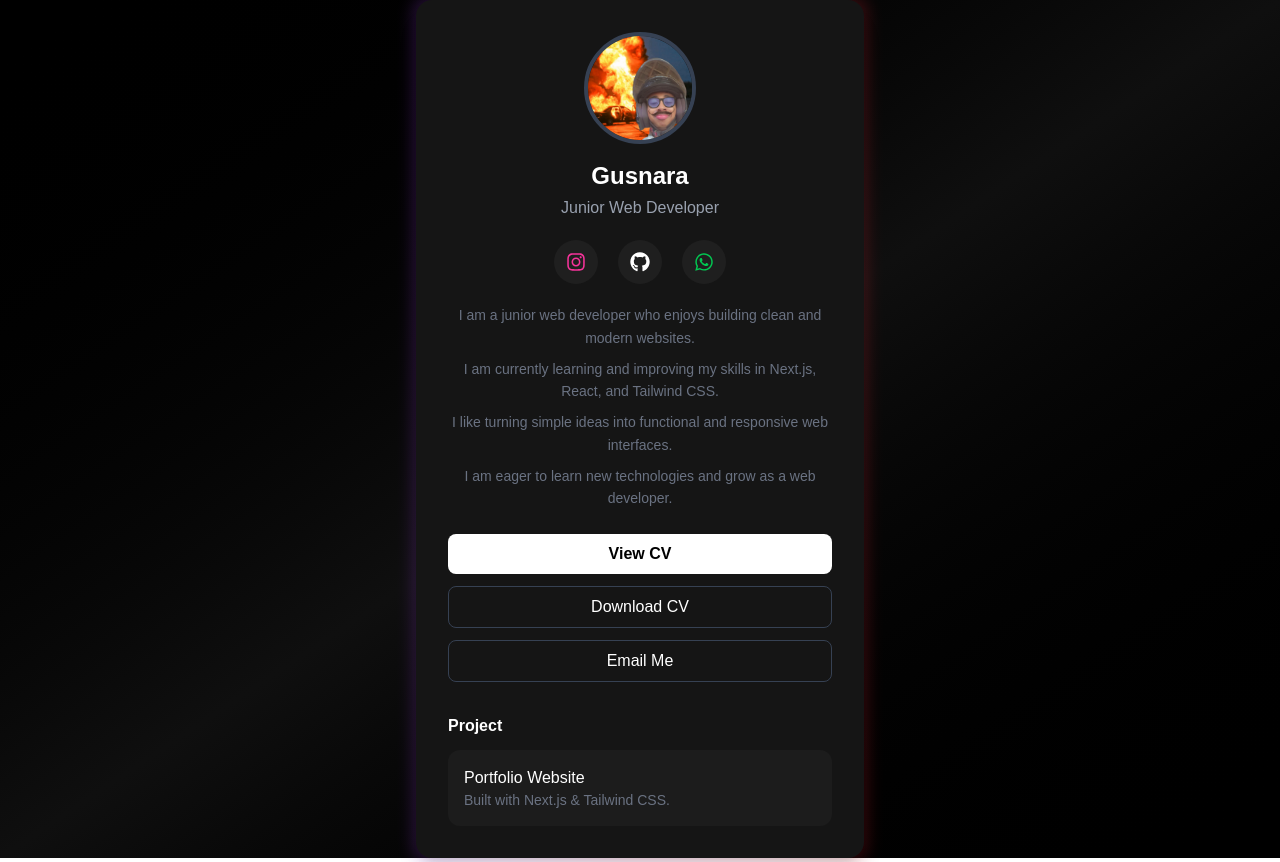
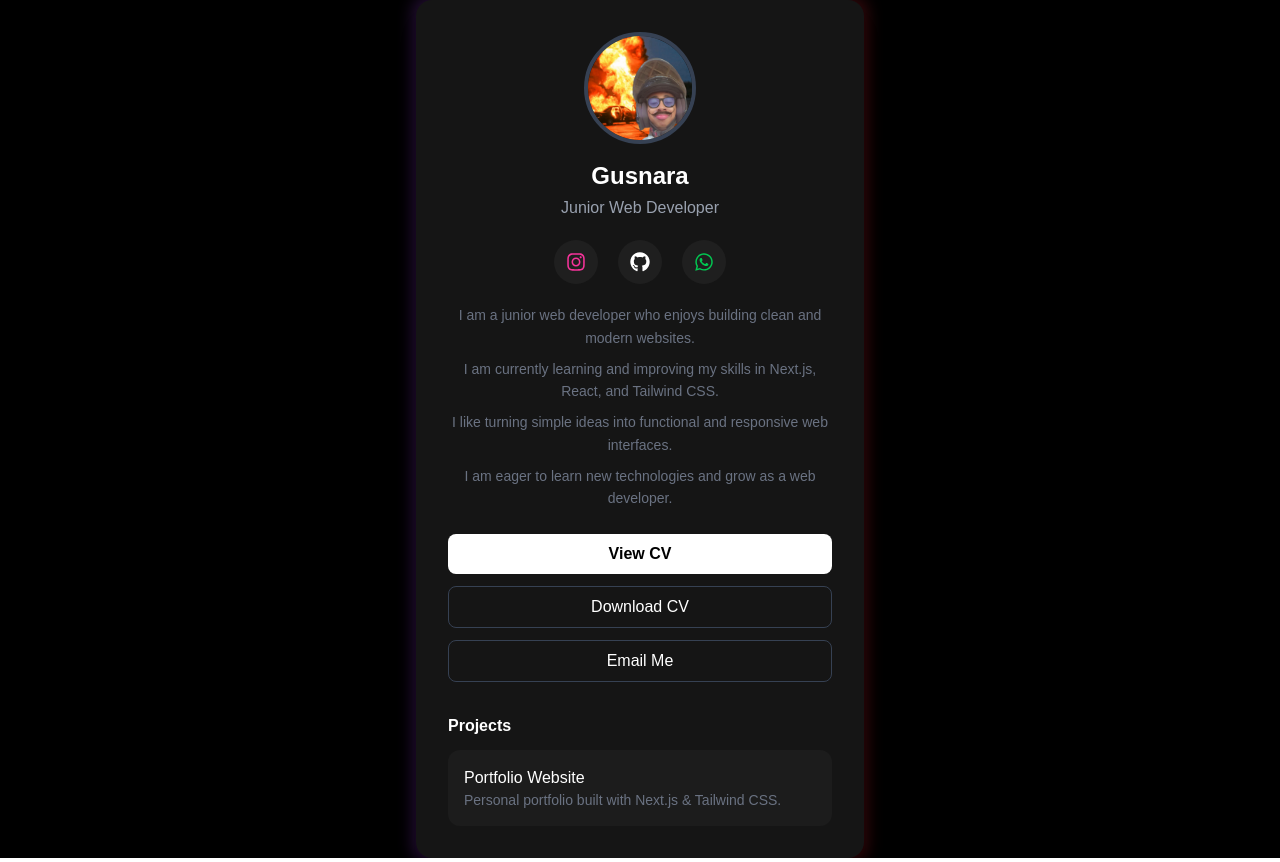
Before and after one commit to GUSNARA66/cv-portfolio, a Next.js app: page / in a window 1280 px wide. Built offline with nearby package versions, Linux system fonts and the light colour scheme.

Commit message:
smooth animation final

```diff
--- a/app/page.jsx
+++ b/app/page.jsx
@@ -1,14 +1,17 @@
 "use client";
 
+import { useState } from "react";
 import { motion } from "framer-motion";
 import { FaInstagram, FaGithub, FaWhatsapp } from "react-icons/fa";
 
-/* ANIMATION SETTING */
 const container = {
   hidden: { opacity: 0 },
   show: {
     opacity: 1,
-    transition: { staggerChildren: 0.15 },
+    transition: {
+      staggerChildren: 0.2,
+      delayChildren: 0.2,
+    },
   },
 };
 
@@ -17,16 +20,36 @@ const item = {
   show: {
     opacity: 1,
     y: 0,
-    transition: { duration: 0.5, ease: "easeOut" },
+    transition: { duration: 0.6, ease: "easeOut" },
   },
 };
 
 export default function Home() {
+  const [pos, setPos] = useState({ x: 50, y: 50 });
+
   return (
-    <main className="min-h-screen bg-gradient-to-br from-black via-[#0f0f0f] to-black flex items-center justify-center px-4">
+    <main
+      onMouseMove={(e) =>
+        setPos({
+          x: (e.clientX / window.innerWidth) * 100,
+          y: (e.clientY / window.innerHeight) * 100,
+        })
+      }
+      className="min-h-screen bg-black flex items-center justify-center px-4 relative overflow-hidden"
+    >
+      {/* FOLLOW GLOW */}
+      <div
+        className="absolute w-96 h-96 rounded-full blur-3xl opacity-20 pointer-events-none transition-all duration-300"
+        style={{
+          background: "radial-gradient(circle, #ec4899, transparent 60%)",
+          left: `${pos.x}%`,
+          top: `${pos.y}%`,
+          transform: "translate(-50%, -50%)",
+        }}
+      />
+
       <div className="relative w-full max-w-md">
-
-        {/* GLOW */}
+        {/* CARD GLOW */}
         <div className="absolute -inset-1 rounded-2xl bg-gradient-to-r from-purple-500 via-pink-500 to-red-500 opacity-20 blur"></div>
 
         <motion.div
@@ -35,7 +58,6 @@ export default function Home() {
           animate="show"
           className="relative bg-[#151515] rounded-2xl p-8 text-center shadow-xl"
         >
-
           {/* FOTO */}
           <motion.img
             variants={item}
@@ -54,7 +76,7 @@ export default function Home() {
             Junior Web Developer
           </motion.p>
 
-          {/* SOSIAL ICON */}
+          {/* SOSIAL */}
           <motion.div variants={item} className="flex justify-center gap-5 mt-5">
             <a
               href="https://instagram.com/gussnarraa_"
@@ -81,12 +103,20 @@ export default function Home() {
             </a>
           </motion.div>
 
-          {/* ABOUT ME */}
-          <motion.div variants={item} className="text-gray-500 text-sm mt-5 leading-relaxed space-y-2">
-            <p>I am a junior web developer who enjoys building clean and modern websites.</p>
-            <p>I am currently learning and improving my skills in Next.js, React, and Tailwind CSS.</p>
-            <p>I like turning simple ideas into functional and responsive web interfaces.</p>
-            <p>I am eager to learn new technologies and grow as a web developer.</p>
+          {/* ABOUT */}
+          <motion.div variants={container} className="text-gray-500 text-sm mt-5 space-y-2 leading-relaxed">
+            <motion.p variants={item}>
+              I am a junior web developer who enjoys building clean and modern websites.
+            </motion.p>
+            <motion.p variants={item}>
+              I am currently learning and improving my skills in Next.js, React, and Tailwind CSS.
+            </motion.p>
+            <motion.p variants={item}>
+              I like turning simple ideas into functional and responsive web interfaces.
+            </motion.p>
+            <motion.p variants={item}>
+              I am eager to learn new technologies and grow as a web developer.
+            </motion.p>
           </motion.div>
 
           {/* BUTTON */}
@@ -117,8 +147,7 @@ export default function Home() {
 
           {/* PROJECT */}
           <motion.div variants={item} className="mt-8 text-left">
-            <h2 className="text-white font-semibold mb-3">Project</h2>
-
+            <h2 className="text-white font-semibold mb-3">Projects</h2>
             <a
               href="https://github.com/GUSNARA66"
               target="_blank"
@@ -126,11 +155,10 @@ export default function Home() {
             >
               <h3 className="text-white font-medium">Portfolio Website</h3>
               <p className="text-gray-500 text-sm">
-                Built with Next.js & Tailwind CSS.
+                Personal portfolio built with Next.js & Tailwind CSS.
               </p>
             </a>
           </motion.div>
-
         </motion.div>
       </div>
     </main>
```
